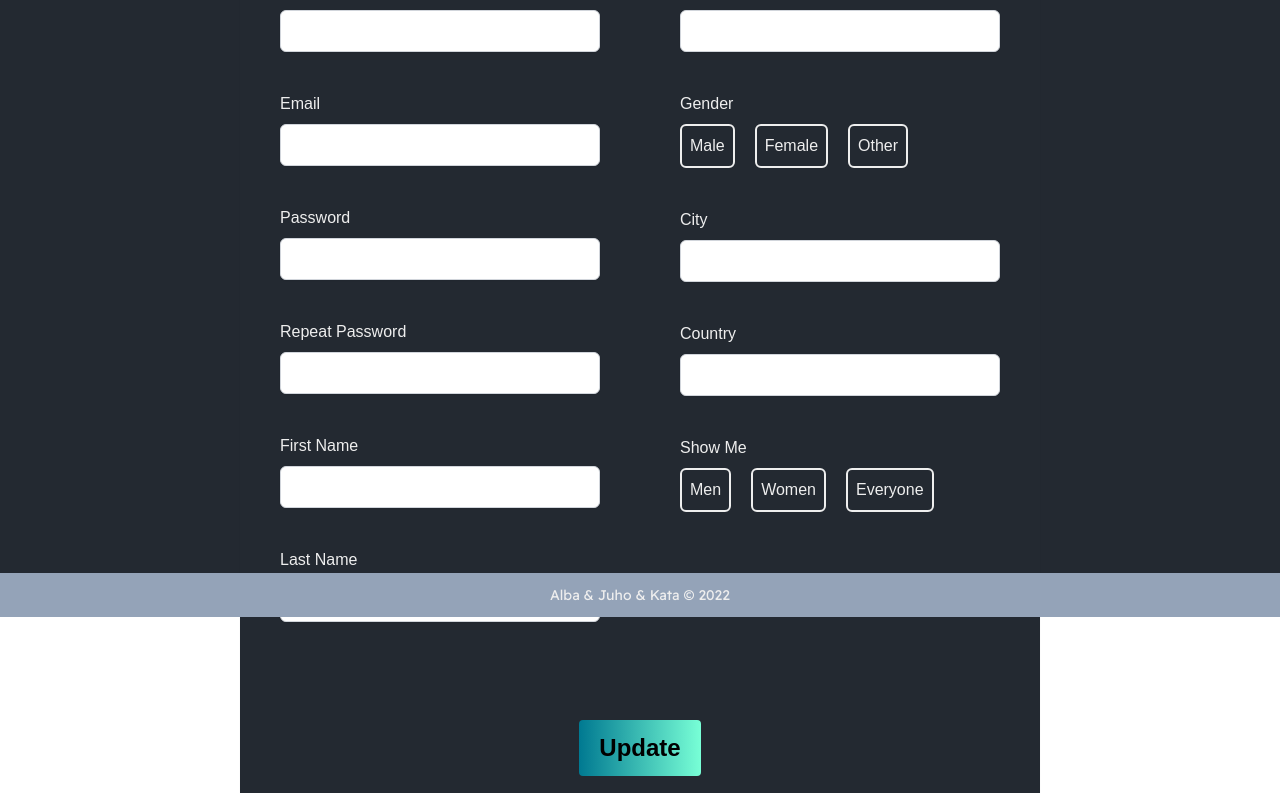
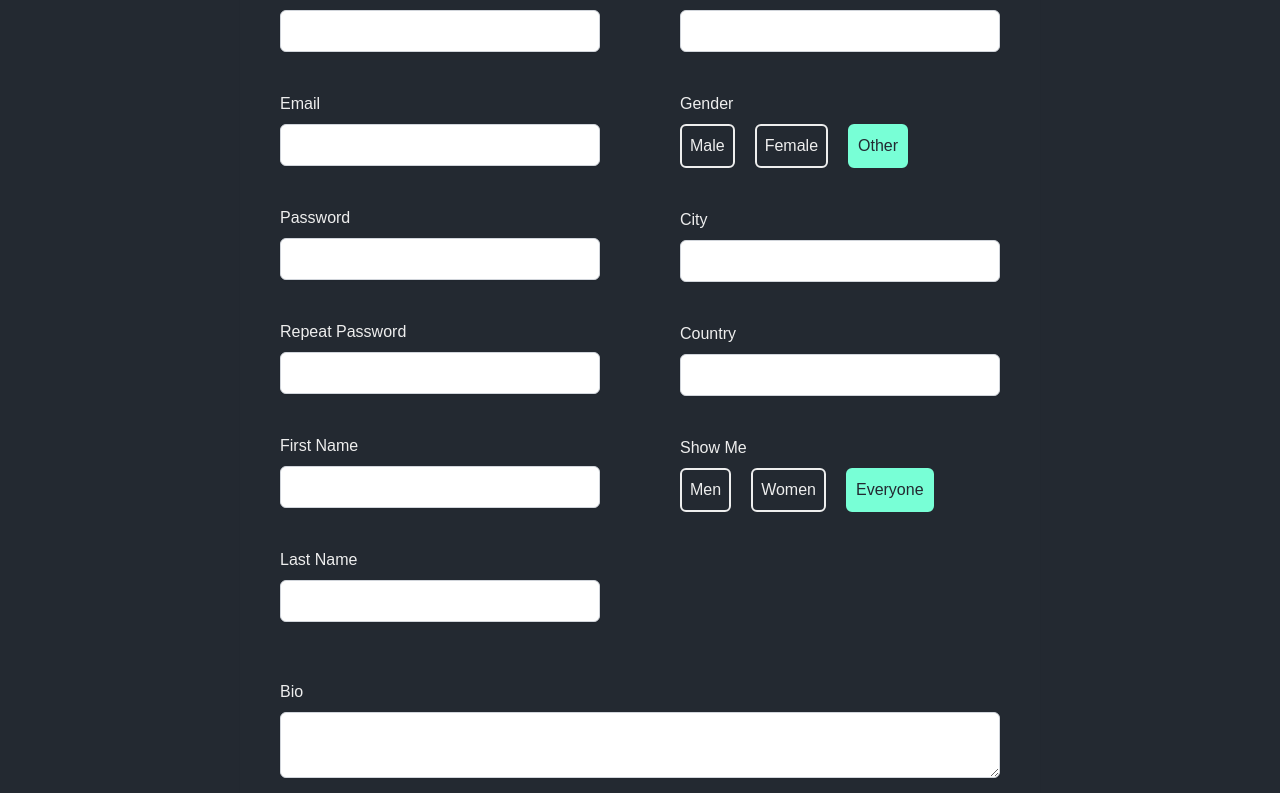
Before and after one commit to JuhoKangas/matcha, a React (Create React App) app in the folder client/: page /settings in a window 1280 px wide. Shown: the part 227-1020 px from the top of the page. Built offline with nearby package versions, Linux system fonts and the light colour scheme; no server answers.

Commit message:
Add prefilled fields in settings page.

```diff
--- a/client/src/App.js
+++ b/client/src/App.js
@@ -41,7 +41,7 @@ const App = () => {
             <Route path="/matches" element={<Matches />} />
             <Route path="/browse" element={<Browse />} />
             <Route path="/profile" element={<Profile user={user} />} />
-            <Route path="/settings" element={<Settings />} />
+            <Route path="/settings" element={<Settings user={user} />} />
 			<Route path="/photos" element={<Photos />} />
           </Routes>
         </div>
--- a/client/src/hooks/index.js
+++ b/client/src/hooks/index.js
@@ -1,7 +1,7 @@
 import { useState } from 'react'
 
-export const useField = (type) => {
-  const [value, setValue] = useState('')
+export const useField = (type, initialValue = '' ) => {
+  const [value, setValue] = useState(initialValue)
 
   const onChange = (event) => {
     setValue(event.target.value)
--- a/client/src/reducers/userReducer.js
+++ b/client/src/reducers/userReducer.js
@@ -47,9 +47,9 @@ export const logoutUser = () => {
 	}
 }
 
-export const updateSettings = (firstname, lastname, email, password, age, genderIdentity, genderInterest, city, country) => {
+export const updateSettings = (updatedUserInfo) => {
 	return async (dispatch) => {
-		const response = await userService.update(firstname, lastname, email, password, age, genderIdentity, genderInterest, city, country)
+		const response = await userService.update(updatedUserInfo)
 		if (response.status === 200) {
 			toast.success("You have successfully updated your information!")
 			dispatch(setUser(response.data))
--- a/client/src/routes/Settings.js
+++ b/client/src/routes/Settings.js
@@ -2,68 +2,68 @@ import React, { useState } from "react"
 import toast from "react-hot-toast"
 import { useDispatch } from "react-redux"
 import { useNavigate } from "react-router-dom"
+import { useField } from "../hooks"
 import { updateSettings } from "../reducers/userReducer"
 
-const Settings = () => {
+const Settings = ({ user }) => {
   const navigate = useNavigate()
   const dispatch = useDispatch()
+  const initialFirstname = useField("text", user.firstname)
+  const initialLastname = useField("text", user.lastname)
+  const initialUsername = useField("text", user.username)
+  const initialEmail = useField("email", user.email)
+  const initialPassword = useField("password")
+  const initialAge = useField("number", user.age)
+  const initialCity = useField("text", user.city)
+  const initialCountry = useField("text", user.country)
+  const initialBio = useField("text", user.bio)
 
   const [confirmPassword, setConfirmPassword] = useState()
+  const [formData, setFormData] = useState({
+    genderIdentity: "other",
+    genderInterest: "everyone",
+  })
+
+  const handleChange = (e) => {
+    const value = e.target.value
+    const name = e.target.name
+
+    setFormData((prevState) => ({
+      ...prevState,
+      [name]: value,
+    }))
+  }
 
   const handleRegister = async (e) => {
     e.preventDefault()
-    const firstname = e.target.firstname.value
-    const lastname = e.target.lastname.value
-    const email = e.target.email.value
-    const password = e.target.password.value
-    const age = e.target.age.value
-    const genderIdentity = e.target.genderIdentity.value
-    const genderInterest = e.target.genderInterest.value
-    const city = e.target.city.value
-    const country = e.target.country.value
 
-    if (password !== confirmPassword) {
+    const updatedUserInfo = {
+      firstname: initialFirstname.value,
+      lastname: initialLastname.value,
+      username: initialUsername.value,
+      email: initialEmail.value,
+      password: initialPassword.value,
+      age: initialAge.value,
+      genderIdentity: formData.genderIdentity,
+      genderInterest: formData.genderInterest,
+      city: initialCity.value,
+      country: initialCountry.value,
+      bio: initialBio.value,
+    }
+
+    if (updatedUserInfo.password !== confirmPassword) {
       toast.error("Passwords do not match!")
       return
     }
 
-    dispatch(
-      updateSettings(
-        firstname,
-        lastname,
-        email,
-        password,
-        age,
-        genderIdentity,
-        genderInterest,
-        city,
-        country
-      )
-    )
+    dispatch(updateSettings(updatedUserInfo))
+
     // TODO: only navigate user to profile page if info successfuly updated
     navigate("/profile")
-
-    /*       const response = await axios.post('http://localhost:3001/users', {
-        firstname: formData.firstName,
-        lastname: formData.lastName,
-        username: formData.userName,
-        age: formData.age,
-        genderIdentity: formData.genderIdentity,
-        genderInterest: formData.genderInterest,
-        city: formData.city,
-        country: formData.country,
-        password: formData.password,
-        email: formData.email,
-        ip: await getIP(),
-      }) */
-
-    /*       if (response.status === 201) {
-        navigate('/profile')
-      } */
   }
 
   return (
-    <div className="h-screen flex flex-col">
+    <div className="flex flex-col">
       <div>
         <h1 className="text-center font-montserrat font-bold leading-tight text-almost-white text-4xl mt-20 mb-10">
           Update your information
@@ -84,9 +84,8 @@ const Settings = () => {
                   Username
                 </label>
                 <input
-                  type="text"
                   id="username"
-                  name="userName"
+                  name="username"
                   className="mt-1
 									mb-10
 									font-montserrat
@@ -97,8 +96,8 @@ const Settings = () => {
 									shadow-sm
 									text-gray-700
 									focus:border-chitty-chitty focus:ring focus:ring-chitty-chitty focus:ring-opacity-20"
-                  /* value={formData.userName}
-								onChange={handleChange} */
+                  //value={user.username}
+                  {...initialUsername}
                   required
                 />
               </div>
@@ -112,7 +111,6 @@ const Settings = () => {
                     Email
                   </label>
                   <input
-                    type="email"
                     id="email"
                     name="email"
                     className="mt-1
@@ -125,8 +123,8 @@ const Settings = () => {
 										shadow-sm
 										text-gray-700
 										focus:border-chitty-chitty focus:ring focus:ring-chitty-chitty focus:ring-opacity-20"
-                    /* value={formData.email}
-									onChange={handleChange} */
+                    //value={user.email}
+                    {...initialEmail}
                     required
                   />
                 </div>
@@ -140,8 +138,7 @@ const Settings = () => {
                   Password
                 </label>
                 <input
-                  type="password"
-                  id="passowrd"
+                  id="password"
                   name="password"
                   className="mt-1
 									mb-10
@@ -153,8 +150,8 @@ const Settings = () => {
 									shadow-sm
 									text-gray-700
 									focus:border-chitty-chitty focus:ring focus:ring-chitty-chitty focus:ring-opacity-20"
-                  /* value={formData.password}
-					onChange={handleChange} */
+                  //value={user.password}
+                  {...initialPassword}
                   required
                 />
               </div>
@@ -194,7 +191,6 @@ const Settings = () => {
                   First Name
                 </label>
                 <input
-                  type="text"
                   id="first-name"
                   name="firstname"
                   className="mt-1
@@ -207,8 +203,8 @@ const Settings = () => {
 									shadow-sm
 									text-gray-700
 									focus:border-chitty-chitty focus:ring focus:ring-chitty-chitty focus:ring-opacity-20"
-                  /* value={formData.firstName}
-								onChange={handleChange} */
+                  //value={user.firstname}
+                  {...initialFirstname}
                   required
                 />
               </div>
@@ -221,7 +217,6 @@ const Settings = () => {
                   Last Name
                 </label>
                 <input
-                  type="text"
                   id="last-name"
                   name="lastname"
                   className="mt-1
@@ -234,8 +229,8 @@ const Settings = () => {
 									shadow-sm
 									text-gray-700
 									focus:border-chitty-chitty focus:ring focus:ring-chitty-chitty focus:ring-opacity-20"
-                  /* value={formData.lastName}
-								onChange={handleChange} */
+                  //value={user.lastname}
+                  {...initialLastname}
                   required
                 />
               </div>
@@ -250,7 +245,6 @@ const Settings = () => {
                   Age
                 </label>
                 <input
-                  type="text"
                   id="age"
                   name="age"
                   className="mt-1
@@ -263,8 +257,8 @@ const Settings = () => {
 									shadow-sm
 									text-gray-700
 									focus:border-chitty-chitty focus:ring focus:ring-chitty-chitty focus:ring-opacity-20"
-                  /* value={formData.age}
-								onChange={handleChange} */
+                  //value={user.age}
+                  {...initialAge}
                   required
                 />
               </div>
@@ -283,10 +277,10 @@ const Settings = () => {
                         name="genderIdentity"
                         value="male"
                         className="hidden peer"
-                        /* checked={genderIdentity === 'male'}
-										onChange={handleChange} */
+                        checked={formData.genderIdentity === "male"}
+                        onChange={handleChange}
                       />
-                      <div className="peer-checked:border-bang-bang font-montserrat mt-2 text-almost-white border-solid border-2 border-almost-white rounded-md p-2">
+                      <div className="peer-checked:border-bang-bang peer-checked:bg-bang-bang peer-checked:text-almost-black font-montserrat mt-2 text-almost-white border-solid border-2 border-almost-white rounded-md p-2">
                         Male
                       </div>
                     </label>
@@ -297,10 +291,10 @@ const Settings = () => {
                         name="genderIdentity"
                         value="female"
                         className="hidden peer"
-                        /* checked={formData.genderIdentity === 'female'}
-										onChange={handleChange} */
+                        checked={formData.genderIdentity === "female"}
+                        onChange={handleChange}
                       />
-                      <div className="peer-checked:border-bang-bang font-montserrat mt-2 text-almost-white mr-5 ml-5 border-solid border-2 border-almost-white rounded-md p-2">
+                      <div className="peer-checked:border-bang-bang peer-checked:bg-bang-bang peer-checked:text-almost-black font-montserrat mt-2 text-almost-white mr-5 ml-5 border-solid border-2 border-almost-white rounded-md p-2">
                         Female
                       </div>
                     </label>
@@ -311,10 +305,10 @@ const Settings = () => {
                         name="genderIdentity"
                         value="other"
                         className="hidden peer"
-                        /* checked={formData.genderIdentity === 'other'}
-									onChange={handleChange} */
+                        checked={formData.genderIdentity === "other"}
+                        onChange={handleChange}
                       />
-                      <div className="peer-checked:border-bang-bang font-montserrat mt-2 text-almost-white border-solid border-2 border-almost-white rounded-md p-2">
+                      <div className="peer-checked:border-bang-bang peer-checked:bg-bang-bang peer-checked:text-almost-black font-montserrat mt-2 text-almost-white border-solid border-2 border-almost-white rounded-md p-2">
                         Other
                       </div>
                     </label>
@@ -330,7 +324,6 @@ const Settings = () => {
                   City
                 </label>
                 <input
-                  type="text"
                   name="city"
                   className="mt-1
 									mb-10
@@ -342,8 +335,8 @@ const Settings = () => {
 									shadow-sm
 									text-gray-700
 									focus:border-chitty-chitty focus:ring focus:ring-chitty-chitty focus:ring-opacity-20"
-                  /* value={formData.city}
-								onChange={handleChange} */
+                  //value={user.city}
+                  {...initialCity}
                   required
                 />
               </div>
@@ -356,7 +349,6 @@ const Settings = () => {
                   Country
                 </label>
                 <input
-                  type="text"
                   name="country"
                   className="mt-1
 									mb-10
@@ -368,8 +360,8 @@ const Settings = () => {
 									shadow-sm
 									text-gray-700
 									focus:border-chitty-chitty focus:ring focus:ring-chitty-chitty focus:ring-opacity-20"
-                  /* value={formData.country}
-								onChange={handleChange} */
+                  //value={user.country}
+                  {...initialCountry}
                   required
                 />
               </div>
@@ -389,10 +381,10 @@ const Settings = () => {
                       name="genderInterest"
                       value="male"
                       className="hidden peer"
-                      /* checked={formData.genderInterest === 'male'}
-										onChange={handleChange} */
+                      checked={formData.genderInterest === "male"}
+                      onChange={handleChange}
                     />
-                    <div className="peer-checked:border-bang-bang font-montserrat mb-12 text-almost-white border-solid border-2 border-almost-white rounded-md p-2">
+                    <div className="peer-checked:border-bang-bang peer-checked:bg-bang-bang peer-checked:text-almost-black font-montserrat mb-12 text-almost-white border-solid border-2 border-almost-white rounded-md p-2">
                       Men
                     </div>
                   </label>
@@ -403,10 +395,10 @@ const Settings = () => {
                       name="genderInterest"
                       value="female"
                       className="hidden peer"
-                      /* checked={formData.genderInterest === 'female'}
-										onChange={handleChange} */
+                      checked={formData.genderInterest === "female"}
+                      onChange={handleChange}
                     />
-                    <div className="peer-checked:border-bang-bang font-montserrat mb-12 mr-5 ml-5 text-almost-white border-solid border-2 border-almost-white rounded-md p-2">
+                    <div className="peer-checked:border-bang-bang peer-checked:bg-bang-bang peer-checked:text-almost-black font-montserrat mb-12 mr-5 ml-5 text-almost-white border-solid border-2 border-almost-white rounded-md p-2">
                       Women
                     </div>
                   </label>
@@ -417,10 +409,10 @@ const Settings = () => {
                       name="genderInterest"
                       value="everyone"
                       className="hidden peer"
-                      /* checked={formData.genderInterest === 'everyone'}
-										onChange={handleChange} */
+                      checked={formData.genderInterest === "everyone"}
+                      onChange={handleChange}
                     />
-                    <div className="peer-checked:border-bang-bang font-montserrat mb-12 text-almost-white border-solid border-2 border-almost-white rounded-md p-2">
+                    <div className="peer-checked:border-bang-bang peer-checked:bg-bang-bang peer-checked:text-almost-black font-montserrat mb-12 text-almost-white border-solid border-2 border-almost-white rounded-md p-2">
                       Everyone
                     </div>
                   </label>
@@ -428,7 +420,32 @@ const Settings = () => {
               </div>
             </div>
           </div>
-
+          <div>
+            <label
+              className="block font-montserrat font-medium mb-2 text-almost-white"
+              htmlFor="bio"
+            >
+              Bio
+            </label>
+            <textarea
+              id="bio"
+              name="bio"
+              className="mt-1
+				mb-10
+				font-montserrat
+				block
+				w-full
+				rounded-md
+				border-gray-300
+				shadow-sm
+				text-gray-700
+				focus:border-chitty-chitty focus:ring focus:ring-chitty-chitty focus:ring-opacity-20
+				resize-y"
+              //value={user.bio}
+              {...initialBio}
+              required
+            ></textarea>
+          </div>
           <div className="flex items-center justify-center">
             <input
               className="bg-gradient-to-r from-chitty-chitty to-bang-bang hover:bg-gradient-to-l py-3 px-5 mt-10 mb-10 rounded focus:outline-none focus:shadow-outline font-montserrat font-semibold text-2xl"
```
Also changed, not shown: client/src/services/users.js (+3 -13 lines).
